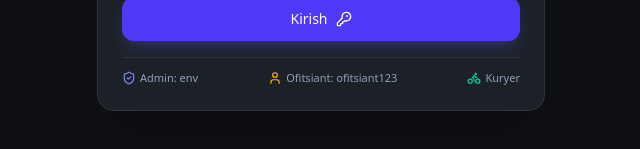
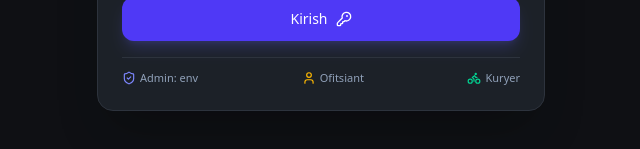
Before and after one commit to muhammadrizo-max/tez_lazzt, a React (Vite) app: page / in a window 1280 px wide. Shown: the part 517-666 px from the top of the page, without its empty margins (319-959 px from the left). Built offline with nearby package versions, Linux system fonts and the light colour scheme.

Commit message:
Update LoginModal.tsx

```diff
--- a/src/components/LoginModal.tsx
+++ b/src/components/LoginModal.tsx
@@ -140,7 +140,7 @@ export const LoginModal: React.FC<LoginModalProps> = ({ onLoginSuccess }) => {
             </div>
             <div className="flex items-center space-x-1">
               <User className="w-3.5 h-3.5 text-amber-400" />
-              <span>Ofitsiant: ofitsiant123</span>
+              <span>Ofitsiant</span>
             </div>
             <div className="flex items-center space-x-1">
               <Bike className="w-3.5 h-3.5 text-emerald-400" />
```
